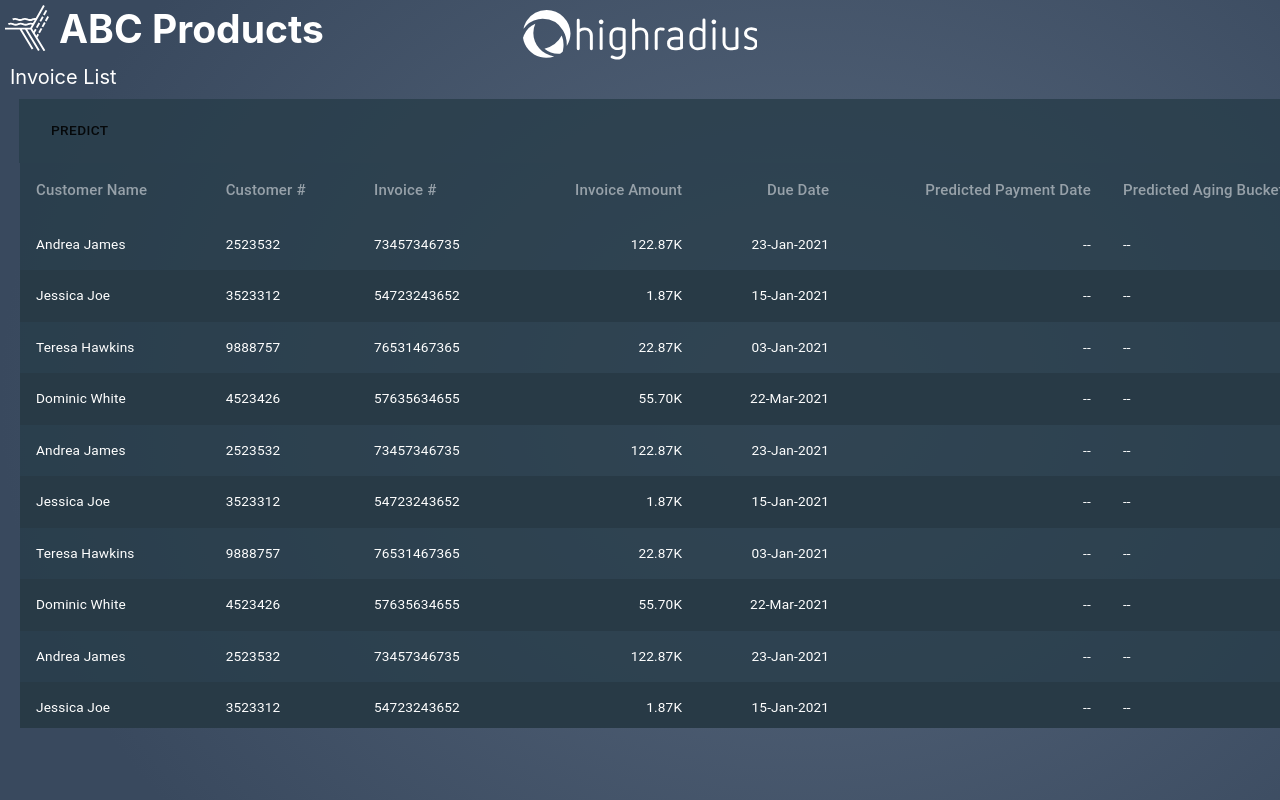
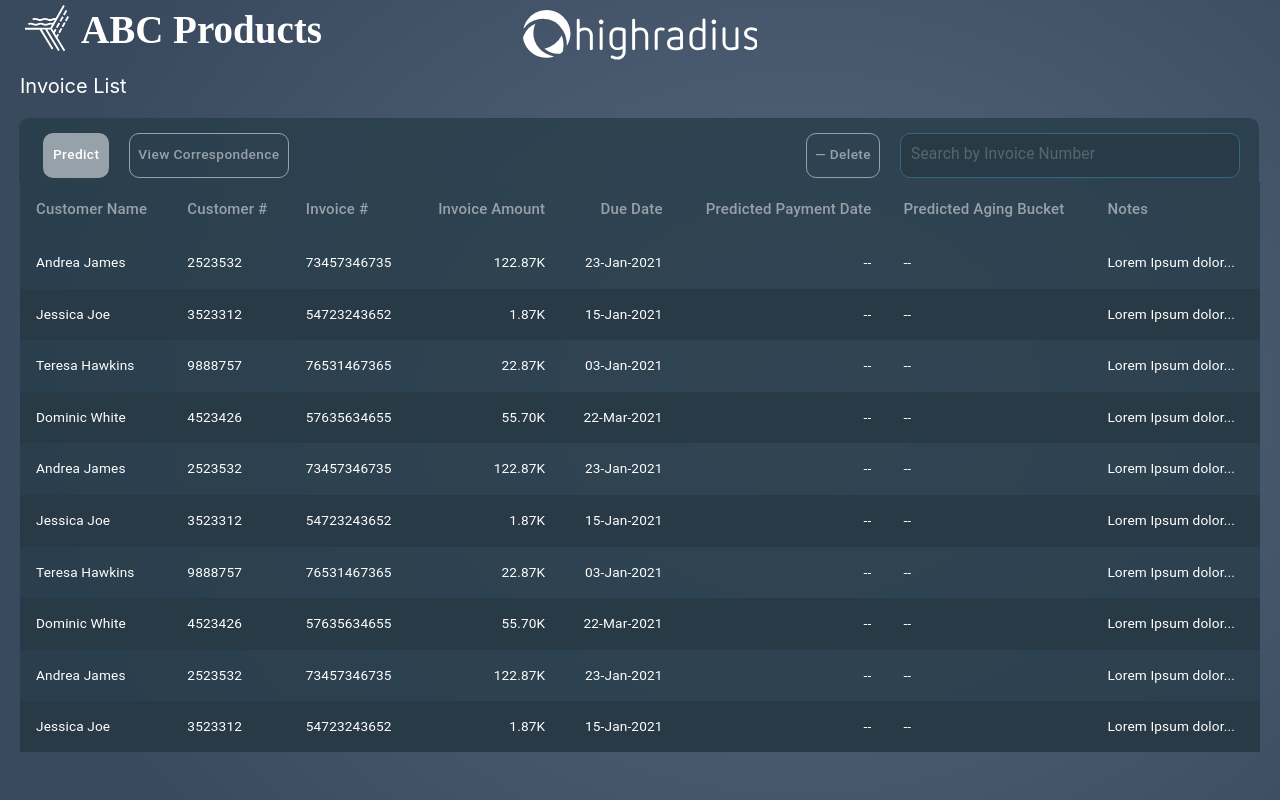
Before and after one commit to Vashisht8953/HighRadius-Invoice-Project, a React (Create React App) app: page / in a window 1280 px wide. Shown: the top 800 px of the page. Built offline with nearby package versions, Linux system fonts and the light colour scheme.

Commit message:
Search and Delete added to Toolbar
Toolbar currently has 4 elements: Predict, View Correspondence, Delete and Search

```diff
--- a/src/views/LandingPage.js
+++ b/src/views/LandingPage.js
@@ -1,7 +1,8 @@
 import React from 'react';
 import { makeStyles } from '@material-ui/core';
-import { ReactComponent as ABCLogo } from '../assets/companyLogo.svg';
+import { ReactComponent as ABCLogo } from '../assets/ABCLogoFull.svg';
 import { ReactComponent as HRCLogo } from '../assets/hrcLogo.svg';
+import { ReactComponent as searchIcon } from '../assets/searchIcon.svg'
 import { pxToRem } from '../utils/theme';
 import Table from '@material-ui/core/Table';
 import TableBody from '@material-ui/core/TableBody';
@@ -9,17 +10,20 @@
 import TableContainer from '@material-ui/core/TableContainer';
 import TableHead from '@material-ui/core/TableHead';
 import TableRow from '@material-ui/core/TableRow';
-import { AppBar, Toolbar, Button } from '@material-ui/core'
+import { AppBar, Toolbar, Button, TextField, Input } from '@material-ui/core'
 
 const useStyles = makeStyles((theme) => ({
     LandingPage: {
         display: 'flex',
         flexDirection: 'column',
-        // border: '10px solid black',
+        // border: '1px solid black',
     },
     Header: {
         display: 'flex',
         paddingBlock: '5px',
+        width: 1553.620,
+        // paddinLeft: '20px'
+        // border: '2px solid black',
     },
     ABCContainer: {
         display: 'flex',
@@ -30,6 +34,8 @@
         width: pxToRem('44px'),
         height: pxToRem('46px'),
         paddingLeft: '5px',
+        opacity: 1,
+        // background: '#CD7925',
         // paddingTop: pxToRem('10px'),
         // background: '#CD7925 0% 0% no-repeat padding-box',
     },
@@ -45,28 +51,32 @@
     HRCLogo: {
         position: 'absolute',
         top: '0%',
-        width: '100%',
+        // width: '100%',
         textAlign: 'center',
         paddingBlock: '10px',
+        // border: '2px solid black',
+        width: window.innerWidth - 40,
     },
     InvoiceList: {
         font: 'Ubuntu',
         fontSize: '20px',
         color: '#FFFFFF',
-        paddingInline: '10px',
-        paddingTop: '5px',
-        paddingBottom: '10px',
+        // paddingInline: '10px',
+        paddingTop: '10px',
+        paddingBottom: '20px',
+        paddingLeft: '20px',
+        width: '120px',
         // top: '100px',
         // left: '30px',
         // width: '141px',
         // height: '31px',
-        paddingLeft: '20px'
+        // paddingLeft: '40px'
     },
     InvoiceTable: {
         // display: 'flex',
         // flexDirection: 'column',
         // top: '20%',
-
+        // border: '10px solid black',
         // top: '161px',
         // left: '30px',
         // width: '90%',
@@ -80,16 +90,22 @@
         // width: '1603.620px',
         // width: '80%',
         // height: 600,
-        width: 1553.620,
+        // width: 1553.620,
+        width: window.innerWidth - 40,
         position: 'static',
         background: '#273D49CC',
-
+        boxShadow: 'none',
+        borderBottom: 'none',
+        borderTopLeftRadius: 10,
+        borderTopRightRadius: 10,
     },
     DataTable: {
         // width: '99%',
         // border: '10px solid black',
         paddingLeft: '20px',
         // padding
+        borderBottomLeftRadius: 10,
+        borderBottomRightRadius: 10,
     },
     tableHeading: {
         backgroundColor: '#273D49CC',
@@ -113,6 +129,45 @@
         color: '#FFFFFF',
         borderBottom: 'none',
     },
+    PredictButton: {
+        color: '#FFFFFF',
+        background: '#97A1A9',
+        // font: 'Ubuntu',
+        // fontFamily: 'normal',
+        textTransform: 'none',
+        paddingLeft: '10px',
+        paddingRight: '10px',
+        height: '45px',
+        borderRadius: 10,
+    },
+    ViewCorrespondence: {
+        color: '#97A1A9',
+        background: 'transparent',
+        border: '1px solid #97A1A9',
+        borderRadius: 10,
+        textTransform: 'none',
+        height: '45px',
+    },
+    searchByInvoiceNumber: {
+        color: '#97A1A9',
+        borderBottom: 'none',
+        border: '1px solid #356680',
+        background: '#283A46',
+        borderRadius: 10,
+        paddingLeft: '10px',
+        paddingRight: '84px',
+        disableUnderline: true,
+        height: '45px',
+        borderBottom: '1px solid #356680',
+        width: '340px',
+    },
+    DeleteButton: {
+        color: '#97A1A9',
+        border: '1px solid #97A1A9',
+        borderRadius: 10,
+        textTransform: 'none',
+        height: '45px'
+    },
 }));
 
 const Header = (props) => {
@@ -123,9 +178,9 @@
                 <div className={classes.ABCLogo}>
                     <ABCLogo/>
                 </div>
-                <div className={classes.ABCText}>
+                {/* <div className={classes.ABCText}>
                     ABC Products
-                </div>
+                </div> */}
             </div>
             <div className={classes.HRCLogo}>
                 <HRCLogo/>
@@ -160,7 +215,7 @@
 const DataTable = (props) => {
     const classes = useStyles();
     return (
-        <TableContainer style={{ height: 565, width: 1573.620 }}>
+        <TableContainer style={{ height: (window.innerHeight - 230), width: (window.innerWidth - 20) }}>
             <Table className={classes.DataTable} stickyHeader aria-label="customized table">
                 <TableHead>
                     <TableRow>
@@ -196,9 +251,28 @@
 const Bar = (props) => {
     const classes = useStyles();
     return (
-        <AppBar className={classes.ToolBar} style={{ boxShadow: 'none', borderBottom: 'none' }}>
-            <Toolbar style={{  }}>
-                <Button color="#97A1A9">Predict</Button>
+        <AppBar className={classes.ToolBar}>
+            <Toolbar style={{ display: 'flex' }}>
+                <div style={{ display: 'flex' }}>
+                    <div style={{ paddingRight: '20px', paddingTop: '10px', }}>
+                        <Button className={classes.PredictButton}>Predict</Button>
+                    </div>
+                    <div style={{ paddingRight: '10px', paddingTop: '10px', }}>
+                        <Button className={classes.ViewCorrespondence}>View Correspondence</Button>
+                    </div>
+                </div>
+                <div style={{ position: 'fixed', right: 40, display: 'flex' }}>
+                    <div style={{ paddingRight: '20px', paddingTop: '10px', }}>
+                        <Button className={classes.DeleteButton}>— Delete</Button>
+                    </div>
+                    <div style={{ paddingTop: '10px', }}>
+                        <Input
+                            className={classes.searchByInvoiceNumber}
+                            placeholder='Search by Invoice Number'
+                            disableUnderline={true}
+                        ></Input>
+                    </div>
+                </div>
             </Toolbar>
         </AppBar>
     )
@@ -208,7 +282,7 @@
     const classes = useStyles();
     return (
         <div className={classes.LandingPage}>
-            <div>
+            <div style={{paddingLeft: '20px'}}>
                 <Header/>
             </div>
             <div className={classes.InvoiceList}>
```
Also changed, not shown: 2 other files (tests, documents, lock files or other folders).
